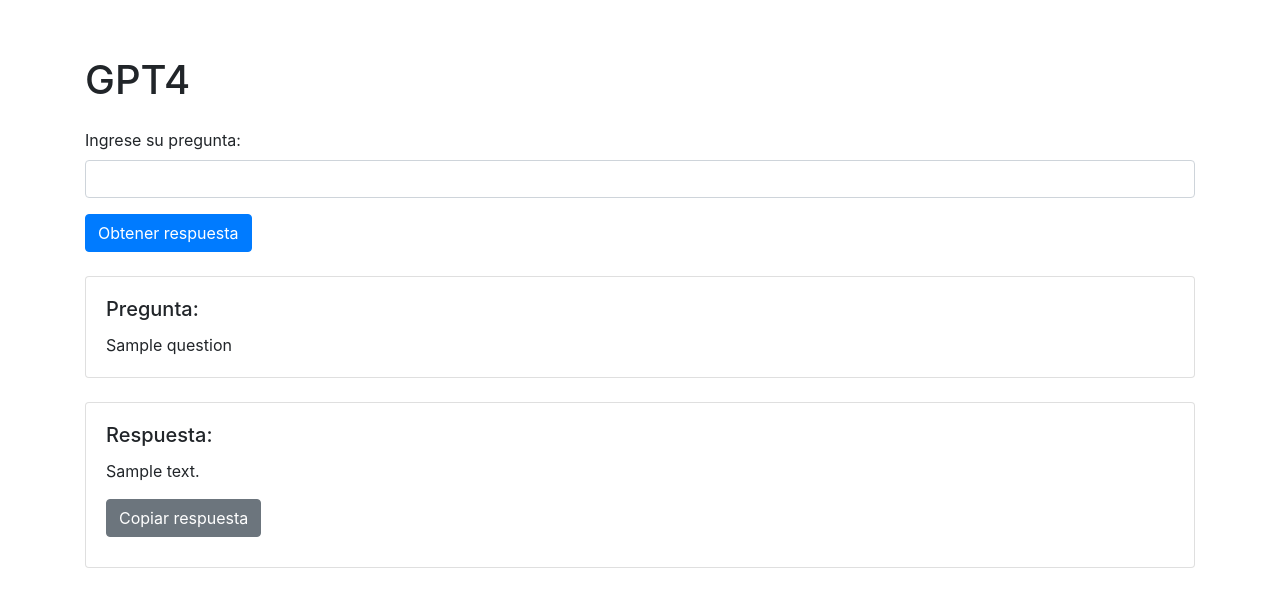
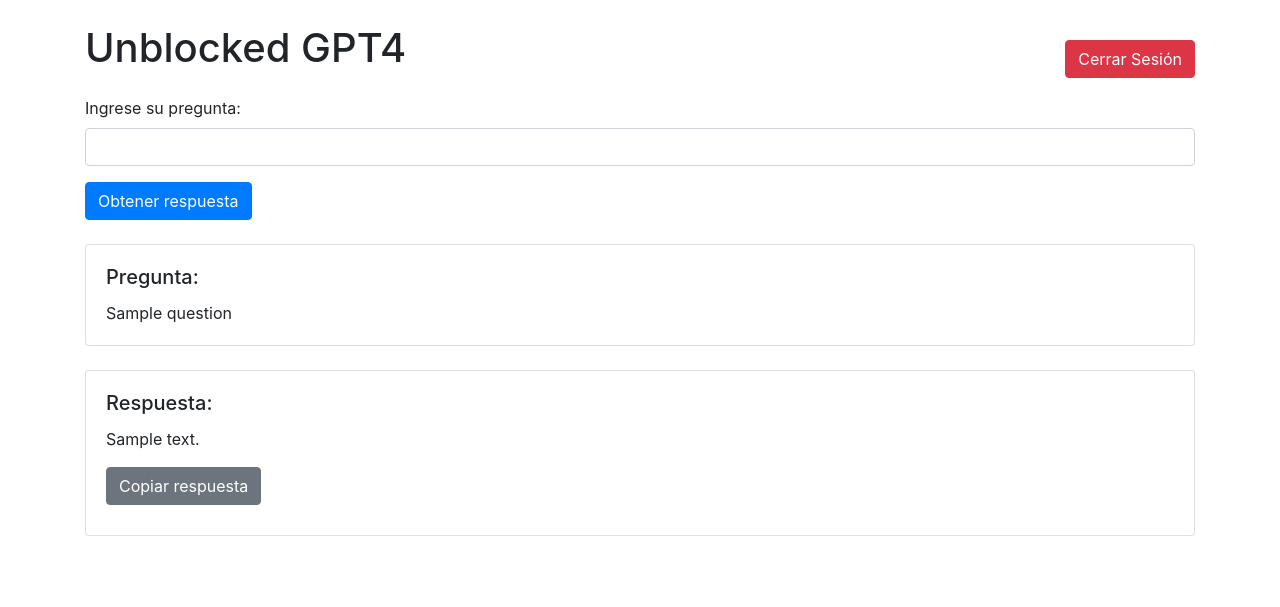
Before and after one commit to EZworkly/gpt4, a Flask app: template templates/ia.html in a window 1280 px wide. Shown: the top 607 px of the page. Run offline with Flask 3, Linux system fonts and the light colour scheme; the visitor is signed in with stand-in values (Sample User, id 1); the template is opened without the code that fills it: most values are stand-ins (such as "Sample title", 1, 10 or a date in 2020); some libraries are stand-ins or nearby versions.

Commit message:
Update ia.html

```diff
--- a/templates/ia.html
+++ b/templates/ia.html
@@ -5,15 +5,14 @@
     <meta name="viewport" content="width=device-width, initial-scale=1.0">
     <title>GPT4</title>
     <link rel="stylesheet" href="https://stackpath.bootstrapcdn.com/bootstrap/4.3.1/css/bootstrap.min.css">
-    <style>
-        body {
-            padding: 2rem;
-        }
-    </style>
 </head>
 <body>
     <div class="container">
-        <h1 class="mt-4 mb-4">GPT4</h1>
+        {% if session.get("logged_in") %}
+            <a href="{{ url_for('logout') }}" class="btn btn-danger float-right mt-3 mb-3">Cerrar Sesión</a>
+        {% endif %}
+
+        <h1 class="mt-4 mb-4">Unblocked GPT4</h1>
 
         <form method="post" class="mb-4">
             <div class="form-group">
@@ -23,14 +22,17 @@
             <button type="submit" class="btn btn-primary">Obtener respuesta</button>
         </form>
 
-        {% if question %}
-            <div class="card">
+        {% if session.get("logged_in") %}
+            {% if question is defined and question is not none %}
+                <div class="card mt-4">
                     <div class="card-body">
                         <h5 class="card-title">Pregunta:</h5>
                         <p class="card-text">{{ question }}</p>
                     </div>
                 </div>
+            {% endif %}
 
+            {% if answer is defined and answer is not none %}
                 <div class="card mt-4">
                     <div class="card-body">
                         <h5 class="card-title">Respuesta:</h5>
@@ -39,6 +41,7 @@
                         <div id="copyMessage" style="color: green; margin-top: 10px;"></div>
                     </div>
                 </div>
+            {% endif %}
         {% endif %}
     </div>
 
@@ -56,15 +59,18 @@
             document.execCommand("copy");
             document.body.removeChild(textArea);
 
-            // Mostrar mensaje en la página
             var copyMessage = document.getElementById("copyMessage");
             copyMessage.innerHTML = "Texto copiado al portapapeles";
 
-            // Limpiar el mensaje después de unos segundos (opcional)
             setTimeout(function() {
                 copyMessage.innerHTML = "";
             }, 3000);
         }
+
+      window.addEventListener('beforeunload', function () {
+        var data = new FormData();
+        navigator.sendBeacon("{{ url_for('logout') }}", data);
+        });
     </script>
 </body>
 </html>
```
Lines whose indentation alone changed are shown as unchanged.
